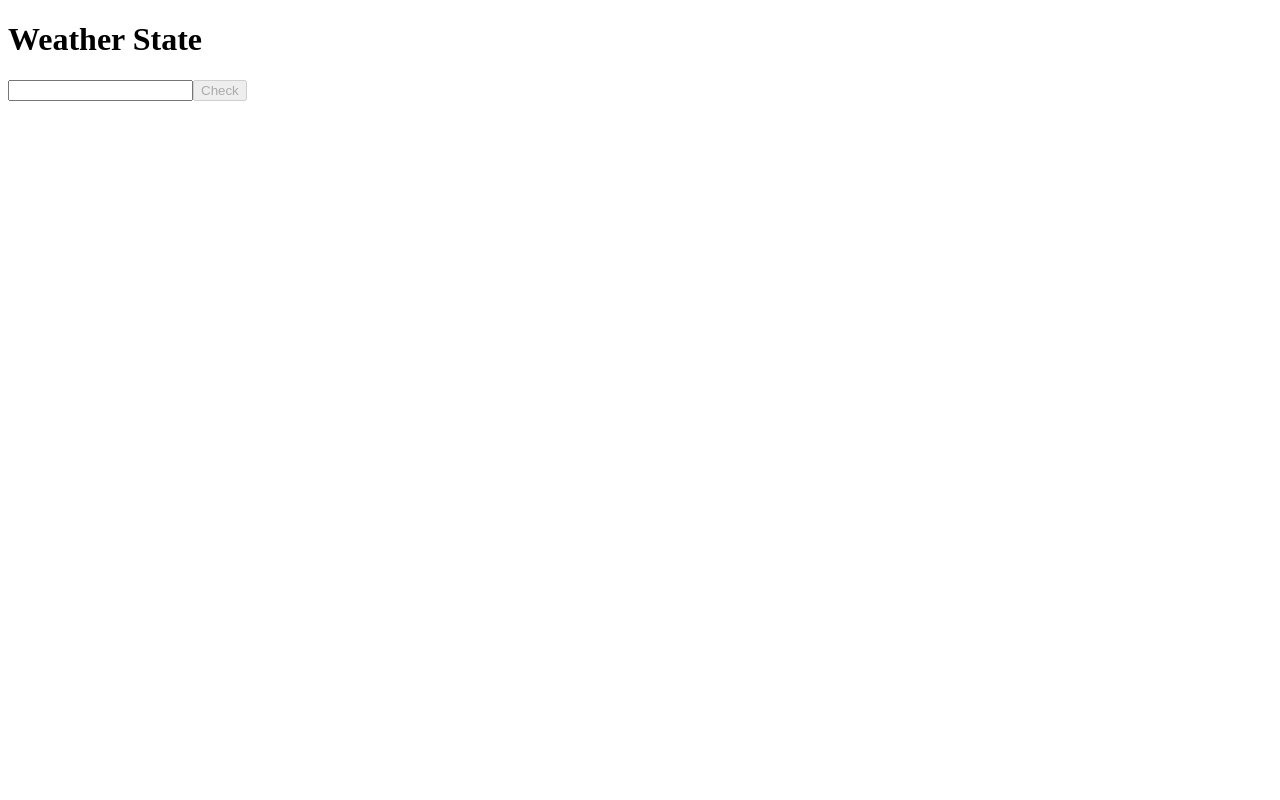
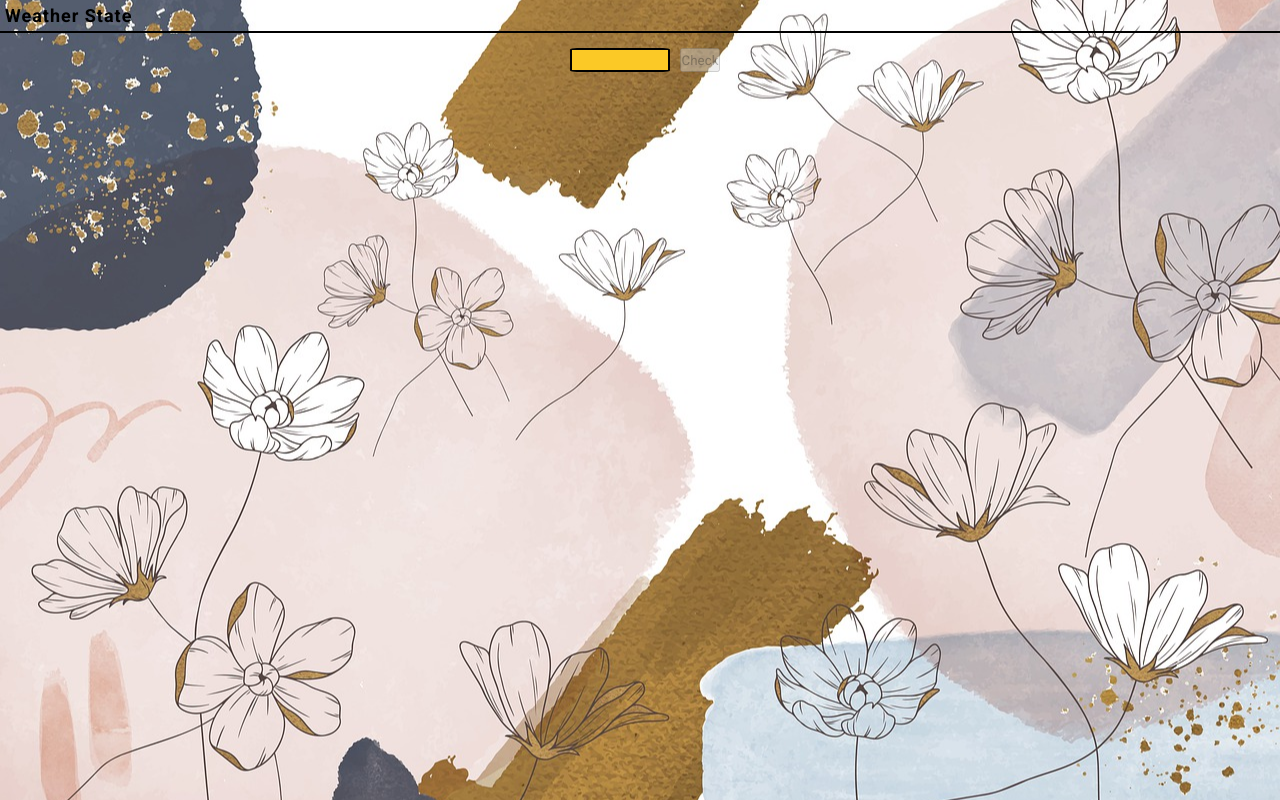
Before and after one commit to Kacper-Arendt/Weather-State, a React (Create React App) app: page / in a window 1280 px wide. Built offline with nearby package versions, Linux system fonts and the light colour scheme.

Commit message:
style: add background image

```diff
--- a/public/index.html
+++ b/public/index.html
@@ -4,6 +4,8 @@
     <meta charset="utf-8" />
     <meta name="viewport" content="width=device-width, initial-scale=1" />
     <title>Weather State</title>
+    <link rel="preconnect" href="https://fonts.gstatic.com">
+    <link href="https://fonts.googleapis.com/css2?family=Roboto:wght@300;400;700&display=swap" rel="stylesheet">
   </head>
   <body>
     <div id="root"></div>
--- a/src/App.tsx
+++ b/src/App.tsx
@@ -1,16 +1,45 @@
 import React from 'react';
-
+import styled, {createGlobalStyle} from 'styled-components'
 import {AddCity} from "./app/components/AddCity";
 import {Cities} from "./app/components/Cities";
+import background from './images/background.jpg';
+
+const GlobalStyle = createGlobalStyle`
+  * {
+    box-sizing: border-box;
+    margin: 0;
+    padding: 0;
+    font-family: 'Roboto', sans-serif;;
+  }
+
+  html {
+    height: 100%;
+    width: 100%;
+  }
+
+  body {
+    background-image: url(${background});
+    background-attachment: fixed;
+    background-repeat: no-repeat;
+    background-position: center;
+    background-size: cover;
+  }
+`
+const H1 = styled.h1`
+  font-size: 18px;
+  letter-spacing: 1px;
+  padding: 5px;
+  border-bottom: 2px solid black;
+`
 
 function App() {
     return (
         <>
-            <h1>Weather State</h1>
+            <GlobalStyle/>
+            <H1>Weather State</H1>
             <AddCity/>
-            <Cities />
+            <Cities/>
         </>
-
     );
 }
 
--- a/src/app/components/AddCity.tsx
+++ b/src/app/components/AddCity.tsx
@@ -1,6 +1,35 @@
 import React, {useState} from "react";
+import styled from 'styled-components'
+
 import {useAppDispatch} from "../hooks";
 import {addCity} from "../../redux/city/citySlice";
+
+const Form = styled.form`
+  display: flex;
+  justify-content: center;
+  margin: 10px;
+  padding: 5px;
+`
+
+const Input = styled.input`
+  width: 100px;
+  margin: 0 10px;
+  font-size: 15px;
+  padding: 1px;
+  border: black solid 2px;
+  border-radius: 7%;
+  background-color: #FBC926;
+  color: white;
+
+  &:focus{
+    background-color: #A69D1Fs;
+  }
+
+  ::placeholder{
+
+  }
+`
+
 
 export const AddCity = (): JSX.Element => {
     const [city, setCity] = useState('');
@@ -13,8 +42,8 @@ export const AddCity = (): JSX.Element => {
     }
 
     return (
-        <form action="">
-            <input
+        <Form>
+            <Input
                 type="text"
                 value={city}
                 onChange={(e) => setCity(e.target.value)}
@@ -23,6 +52,6 @@ export const AddCity = (): JSX.Element => {
                 disabled={!city}
                 onClick={cityHandler}>Check
             </button>
-        </form>
+        </Form>
     )
 }
--- a/src/app/components/Cities.tsx
+++ b/src/app/components/Cities.tsx
@@ -11,7 +11,7 @@ export const Cities = () => {
                 <City
                     key = {city.id}
                     id = {city.id}
-                    name = {city.name}
+                    name = {city.searchedCity}
                 />
             )}
         </>
--- a/src/redux/city/citySlice.ts
+++ b/src/redux/city/citySlice.ts
@@ -11,10 +11,10 @@ export const citySlice = createSlice({
             reducer: (state, action: PayloadAction<ICity>) => {
                 state.push(action.payload);
             },
-            prepare: (name: string) => ({
+            prepare: (searchedCity: string) => ({
                 payload: {
                     id: nanoid(),
-                    name,
+                    searchedCity,
                 } as ICity
             }),
         },
```
Also changed, not shown: src/images/background.jpg (added).
